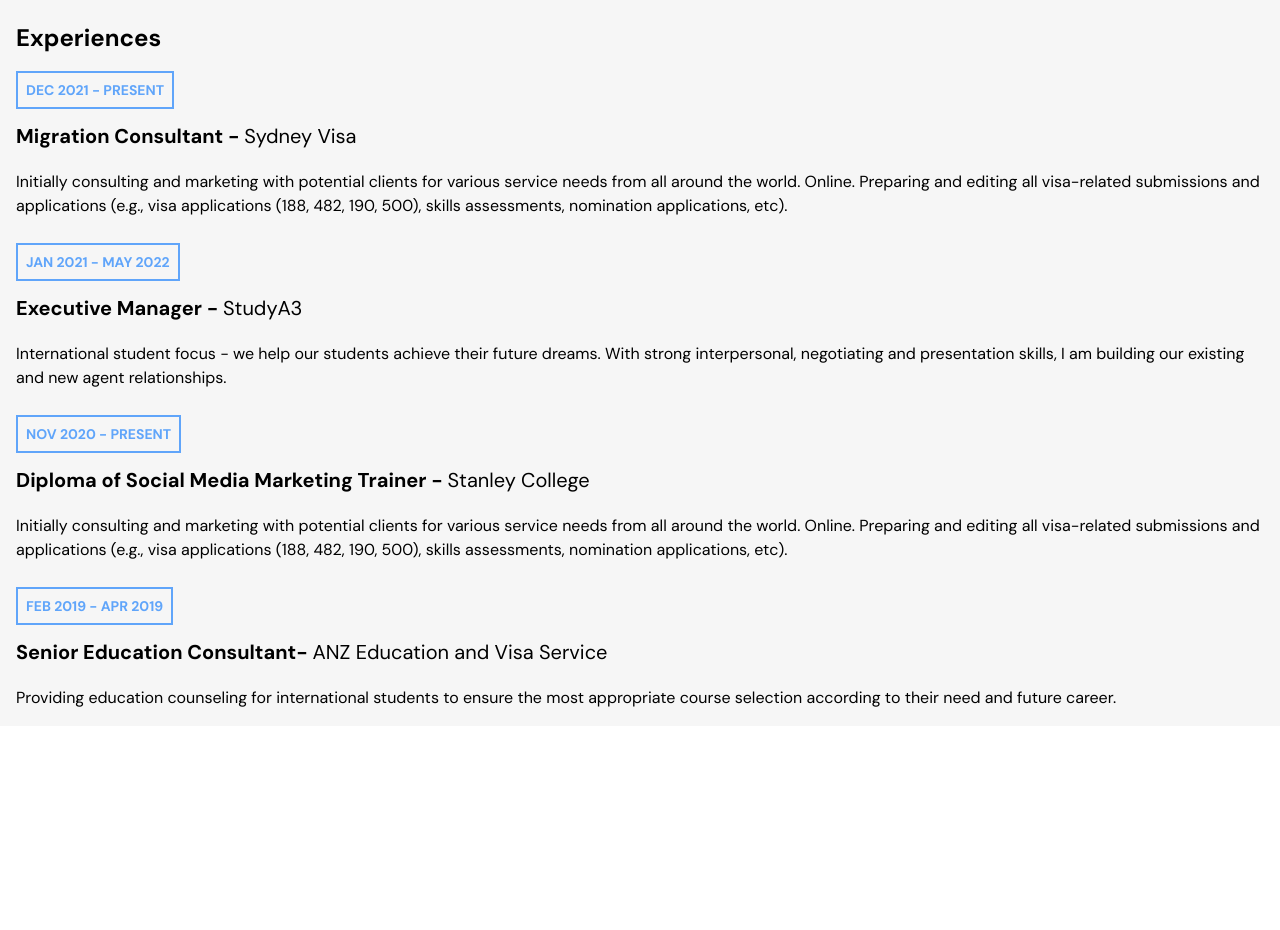
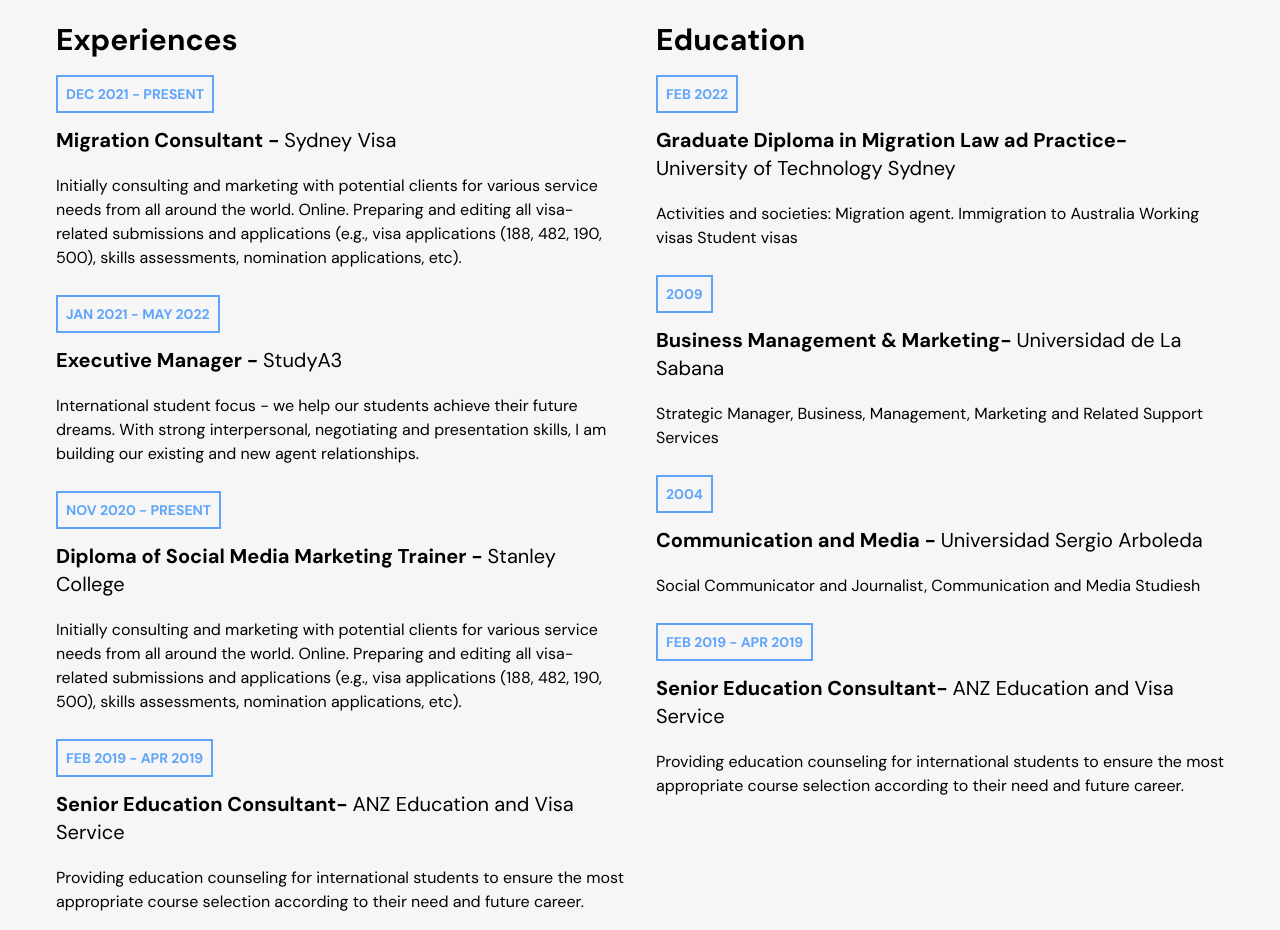
Before and after one commit to MingmaTenzing/migrationconsultant, a Next.js app: page / in a window 1280 px wide. Shown: the part 1760-2690 px from the top of the page. Before the commit the page ends 2486 px from the top, so only its background shows below. Built offline with nearby package versions, Linux system fonts and the light colour scheme.

Commit message:
experience section complete

```diff
--- a/components/Experience.tsx
+++ b/components/Experience.tsx
@@ -1,9 +1,9 @@
 type Props = {};
 function Experience({}: Props) {
   return (
-    <div className=" p-4">
-      <div className="  ">
-        <h2 className="  mb-6 text-2xl font-semibold">Experiences</h2>
+    <div className="space-y-10 lg:space-y-0 lg:flex lg:space-x-8 lg:w-[1200px] lg:items-start md:w-2/3 m-auto p-4">
+      <div className="  lg:w-1/2  ">
+        <h2 className="  mb-6 text-2xl md:text-3xl font-semibold">Experiences</h2>
 
         <div className=" space-y-8">
           <div className=" space-y-5">
@@ -73,6 +73,73 @@
           </div>
         </div>
       </div>
+
+      {/**EDUCATION SECTION */}
+      <div className=" lg:w-1/2  ">
+        <h2 className="  mb-6 text-2xl md:text-3xl font-semibold">Education</h2>
+
+        <div className=" space-y-8">
+          <div className=" space-y-5">
+            <span className=" p-2 border-blue-400 text-sm font-semibold border-2 text-blue-400    uppercase">
+              FEB 2022
+            </span>
+            <h3 className="  text-xl font-semibold">
+              Graduate Diploma in Migration Law ad Practice-{" "}
+              <span className=" font-light">
+                University of Technology Sydney
+              </span>
+            </h3>
+            <p>
+              Activities and societies: Migration agent. Immigration to
+              Australia Working visas Student visas
+            </p>
+          </div>
+
+          <div className=" space-y-5">
+            <span className=" p-2 border-blue-400 text-sm font-semibold border-2 text-blue-400    uppercase">
+              2009
+            </span>
+            <h3 className="  text-xl font-semibold">
+              Business Management & Marketing-{" "}
+              <span className=" font-light">Universidad de La Sabana</span>
+            </h3>
+            <p>
+              Strategic Manager, Business, Management, Marketing and Related
+              Support Services
+            </p>
+          </div>
+
+          <div className=" space-y-5">
+            <span className=" p-2 border-blue-400 text-sm font-semibold border-2 text-blue-400    uppercase">
+              2004
+            </span>
+            <h3 className="  text-xl font-semibold">
+              Communication and Media -{" "}
+              <span className=" font-light">Universidad Sergio Arboleda</span>
+            </h3>
+            <p>
+             Social Communicator and Journalist, Communication and Media Studiesh
+            </p>
+          </div>
+
+          <div className=" space-y-5">
+            <span className=" p-2 border-blue-400 text-sm font-semibold border-2 text-blue-400    uppercase">
+              FEB 2019 - APR 2019
+            </span>
+            <h3 className="  text-xl font-semibold">
+              Senior Education Consultant-{" "}
+              <span className=" font-light">
+                ANZ Education and Visa Service
+              </span>
+            </h3>
+            <p>
+              Providing education counseling for international students to
+              ensure the most appropriate course selection according to their
+              need and future career.
+            </p>
+          </div>
+        </div>
+      </div>
     </div>
   );
 }
```
